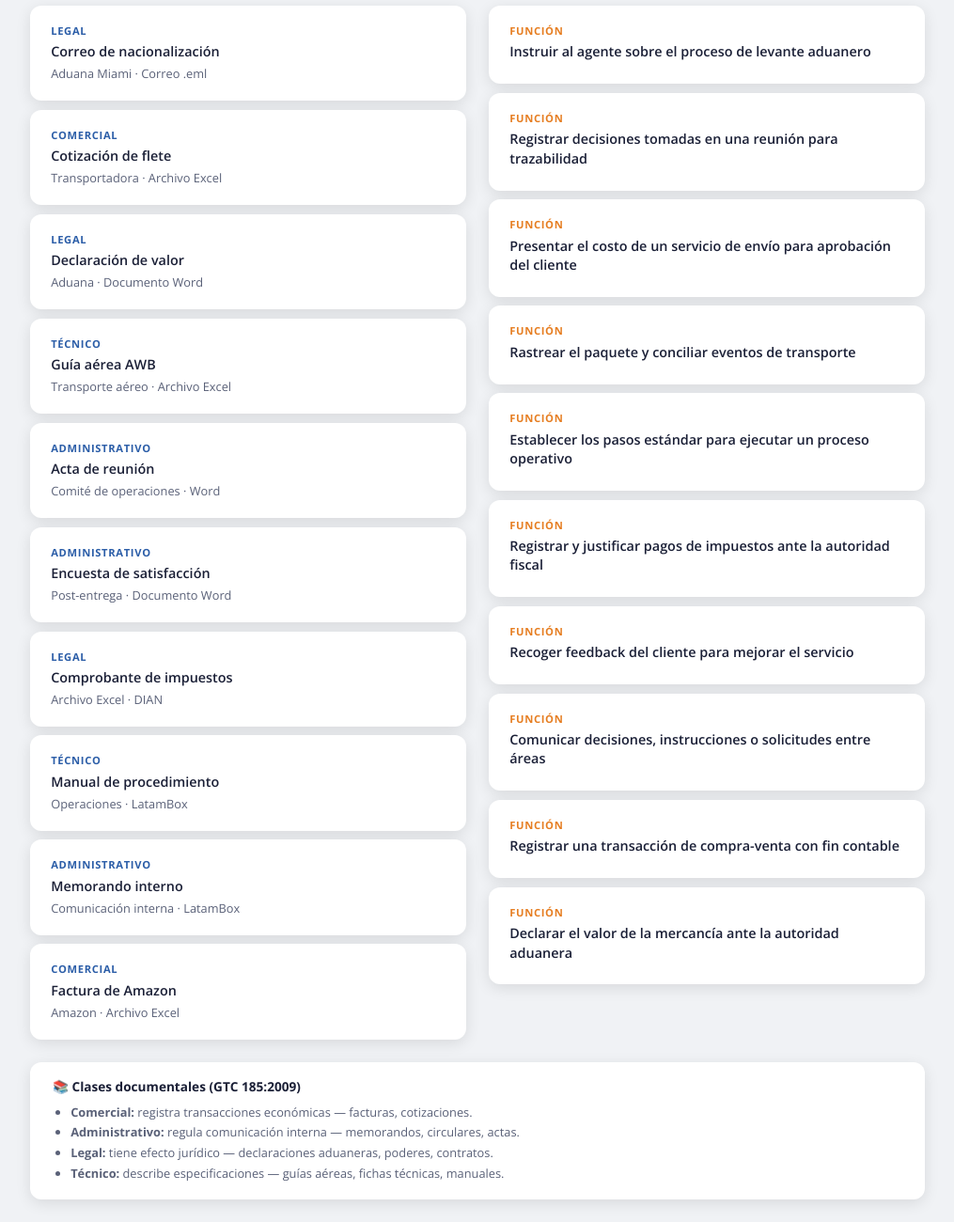
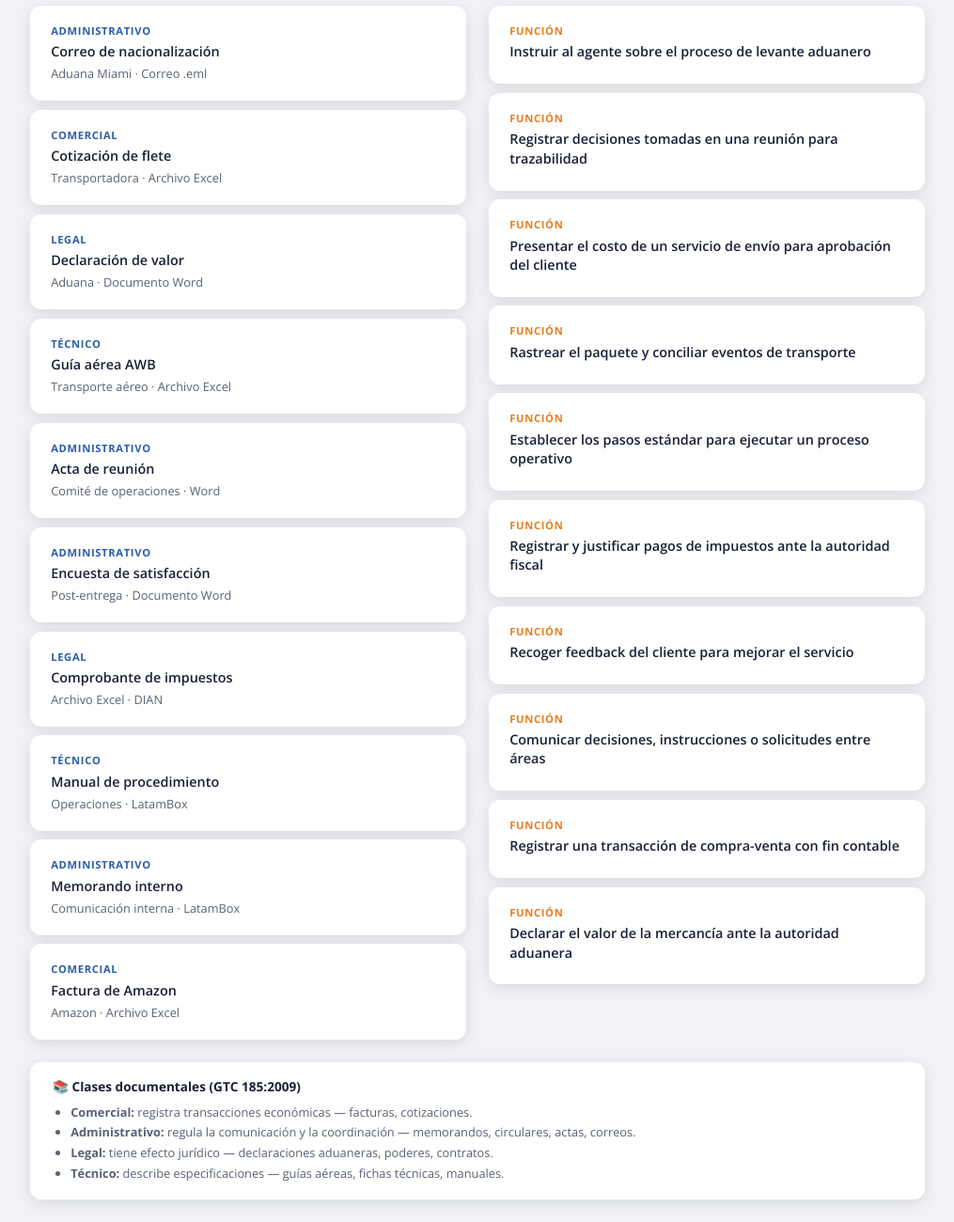
Before and after one commit to dfdomin/adm18-matching-cards, a plain HTML site: page index.html in a window 1280 px wide. Shown: the part 426-1726 px from the top of the page at 94% size, without its empty margins (132-1147 px from the left). Drawn offline with nearby package versions, Linux system fonts and the light colour scheme.

Commit message:
fix: reasignar el Correo de nacionalizacion de Legal a Administrativo (un correo es una comunicacion) segun las claves del curso

```diff
--- a/index.html
+++ b/index.html
@@ -222,7 +222,7 @@ body {
     <h3>📚 Clases documentales (GTC 185:2009)</h3>
     <ul>
       <li><strong>Comercial:</strong> registra transacciones económicas — facturas, cotizaciones.</li>
-      <li><strong>Administrativo:</strong> regula comunicación interna — memorandos, circulares, actas.</li>
+      <li><strong>Administrativo:</strong> regula la comunicación y la coordinación — memorandos, circulares, actas, correos.</li>
       <li><strong>Legal:</strong> tiene efecto jurídico — declaraciones aduaneras, poderes, contratos.</li>
       <li><strong>Técnico:</strong> describe especificaciones — guías aéreas, fichas técnicas, manuales.</li>
     </ul>
@@ -240,7 +240,7 @@ const PAIRS = [
   { id: 6, doc: "Cotización de flete", docSub: "Transportadora · Archivo Excel", docClass: "Comercial", func: "Presentar el costo de un servicio de envío para aprobación del cliente", funcClass: "Comercial" },
   { id: 7, doc: "Manual de procedimiento", docSub: "Operaciones · LatamBox", docClass: "Técnico", func: "Establecer los pasos estándar para ejecutar un proceso operativo", funcClass: "Técnico" },
   { id: 8, doc: "Acta de reunión", docSub: "Comité de operaciones · Word", docClass: "Administrativo", func: "Registrar decisiones tomadas en una reunión para trazabilidad", funcClass: "Administrativo" },
-  { id: 9, doc: "Correo de nacionalización", docSub: "Aduana Miami · Correo .eml", docClass: "Legal", func: "Instruir al agente sobre el proceso de levante aduanero", funcClass: "Legal" },
+  { id: 9, doc: "Correo de nacionalización", docSub: "Aduana Miami · Correo .eml", docClass: "Administrativo", func: "Instruir al agente sobre el proceso de levante aduanero", funcClass: "Administrativo" },
   { id: 10, doc: "Encuesta de satisfacción", docSub: "Post-entrega · Documento Word", docClass: "Administrativo", func: "Recoger feedback del cliente para mejorar el servicio", funcClass: "Administrativo" },
 ];
 
```
Also changed, not shown: 1 other file.
